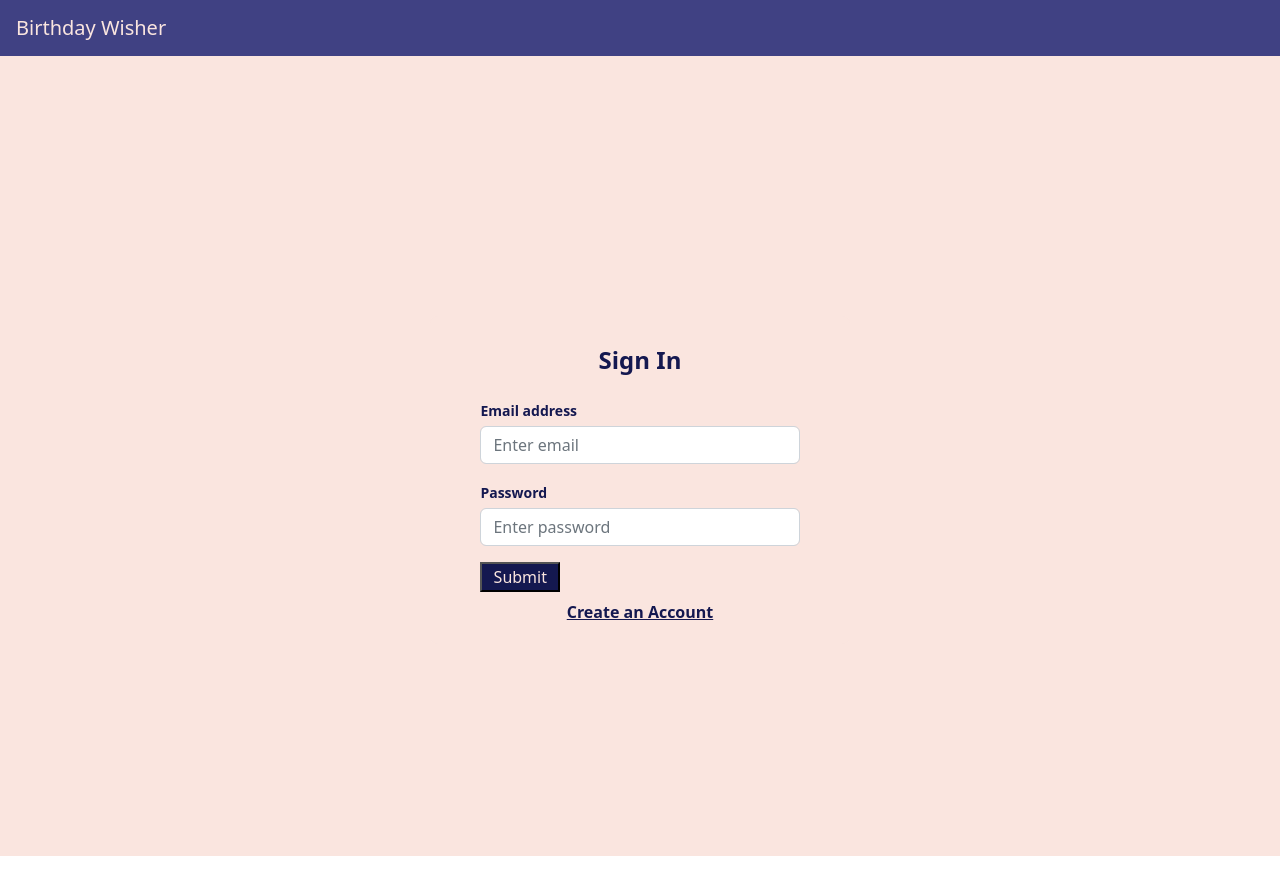
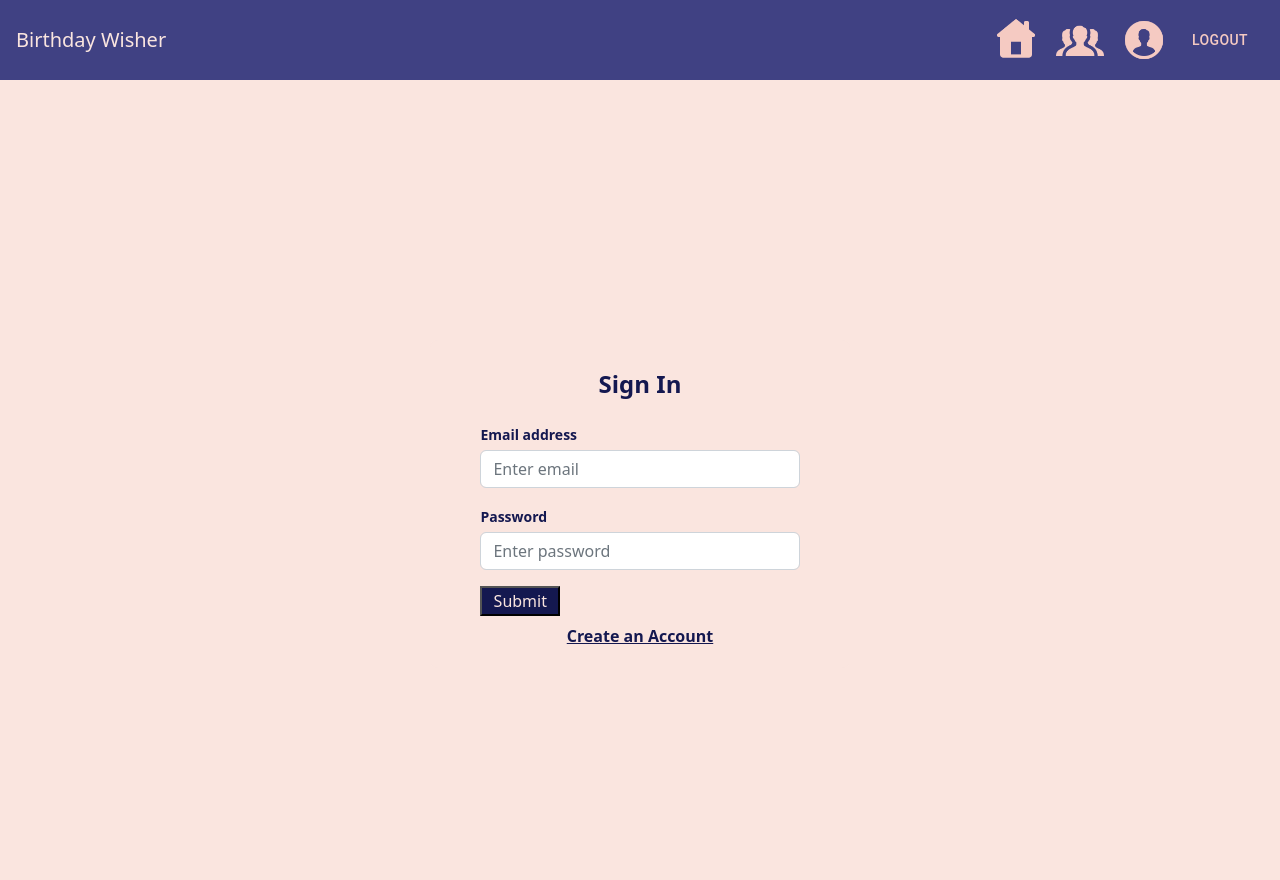
Before and after one commit to isaguimet/birthday-wisher, a React (Create React App) app in the folder client/: page / in a window 1280 px wide. Before the commit the page ends 856 px from the top, so only its background shows below. Built offline with nearby package versions, Linux system fonts and the light colour scheme.

Commit message:
fixed client-side if a user doesnt already exist

```diff
--- a/client/src/components/navbar/NavBar.jsx
+++ b/client/src/components/navbar/NavBar.jsx
@@ -8,17 +8,18 @@ import {setLogout} from "../../store/user";
 
 const NavBar = () => {
     const dispatch = useDispatch();
-    const user = useSelector((state) => state.user.id);
+    const user = useSelector((state) => state.user);
+    const hasUser = user != null && 'id' in user;
     return (
         <Theme>
             <StyledNavbar>
                 <Container>
                     <StyledLogo href="/">Birthday Wisher</StyledLogo>
-                    {user && (
+                    {hasUser && (
                         <Nav>
                             <Navlink href="/wishing-center"><StyledImg src={Icons[0]}/></Navlink>
                             <Navlink href="/friends"><StyledImg src={Icons[1]}/></Navlink>
-                            <Navlink href={`/profile/${user}`}><StyledImg src={Icons[2]}/></Navlink>
+                            <Navlink href={`/profile/${user.id}`}><StyledImg src={Icons[2]}/></Navlink>
                             <Navlink href={"/"}><StyledButton onClick={() => dispatch(setLogout())}>Logout</StyledButton></Navlink>
                         </Nav>
                     )}
```
